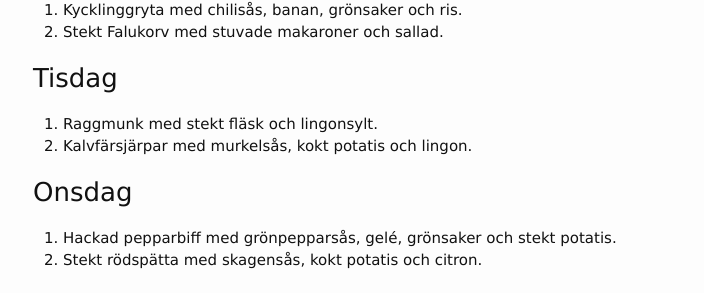
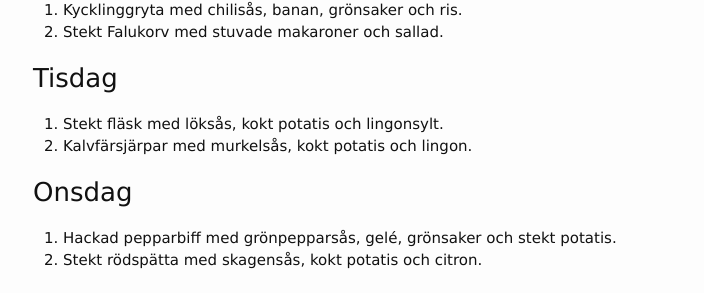
Before and after one commit to FarInn62/farinn62.github.io, a Jekyll site: the page built from lunch.md, in a window 1280 px wide. Shown: the part 240-533 px from the top of the page, without its empty margins (237-941 px from the left). Built offline with Jekyll 4.4.1, drawn with Linux system fonts in a browser that asks for light colours.

Commit message:
Update lunch.md

```diff
--- a/lunch.md
+++ b/lunch.md
@@ -16,7 +16,7 @@ Alla rätter: 110:- Take away: 90:-
 
 ### Tisdag
 
-1. Raggmunk med stekt fläsk och lingonsylt.
+1. Stekt fläsk med löksås, kokt potatis och lingonsylt.
 2. Kalvfärsjärpar med murkelsås, kokt potatis och lingon.
 
 ### Onsdag
```
